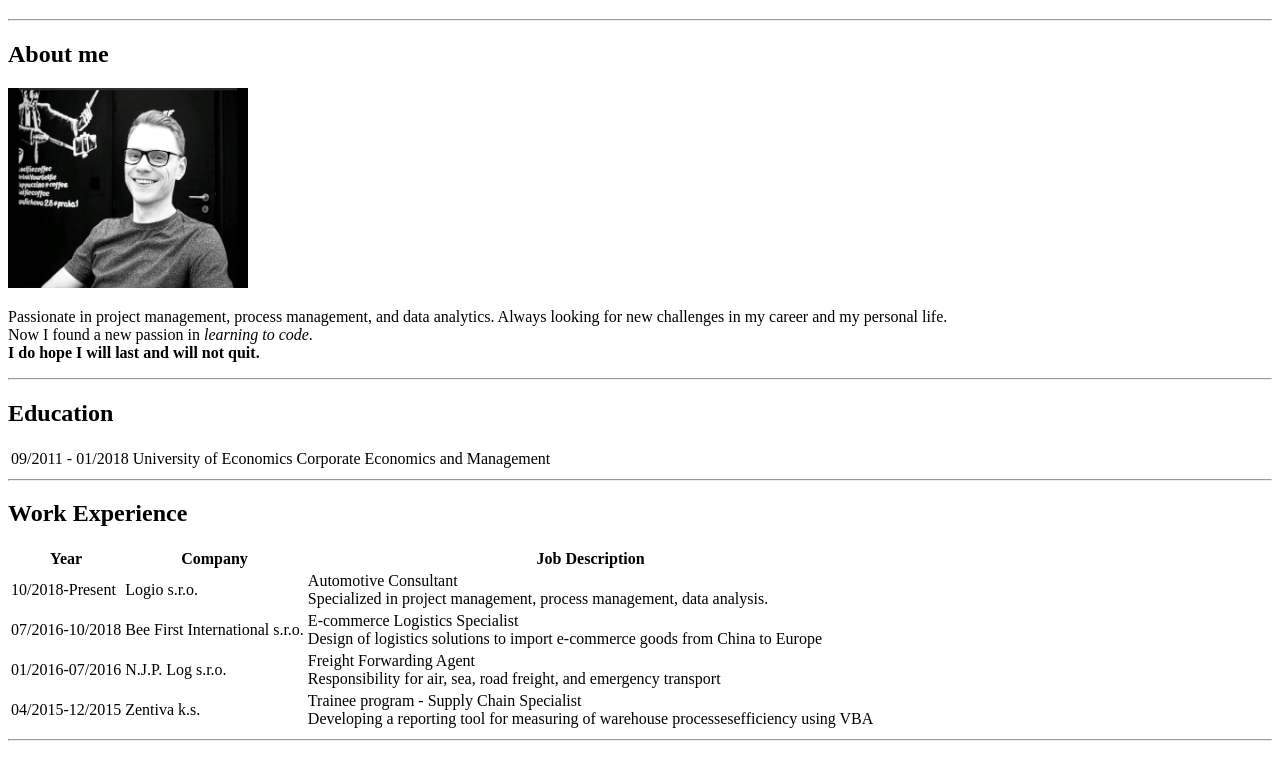
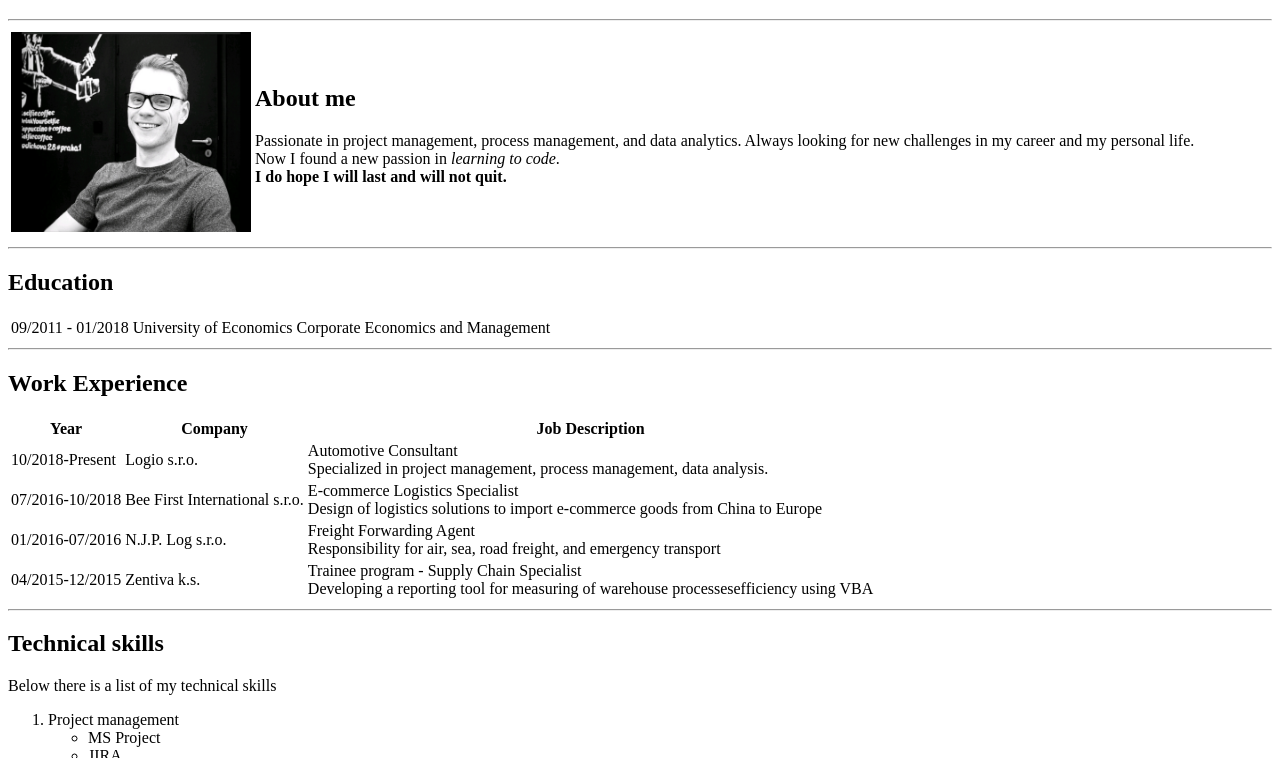
Before and after one commit to Devcza/My-first-html-webpage-CV, a plain HTML site: page index.html in a window 1280 px wide. Shown: the part 61-819 px from the top of the page. Drawn offline with Linux system fonts and the light colour scheme.

Commit message:
Update index.html

```diff
--- a/index.html
+++ b/index.html
@@ -10,16 +10,20 @@
   <h1>Jan Devera Resume</h1>
   <hr>
 <!-- Section about me -->
-
-  <h2>About me</h2>
-  <img src="images\Honza-photo-in-coffeshop.jpg" alt="Jan Devera photo in coffeshop" width="240" height="200">
-  <p>Passionate in project management, process management, and data analytics.
-    Always looking for new challenges in my career and my personal life. <br>
-    Now I found a new passion in <em>learning to code</em>.<br>
-    <strong>I do hope I will last and will not quit.</strong></p>
-
-
-
+  <table>
+    <tbody>
+      <tr>
+        <td><img src="images\Honza-photo-in-coffeshop.jpg" alt="Jan Devera photo in coffeshop" width="240" height="200"></td>
+        <td>
+          <h2>About me</h2>
+          <p>Passionate in project management, process management, and data analytics.
+            Always looking for new challenges in my career and my personal life. <br>
+            Now I found a new passion in <em>learning to code</em>.<br>
+            <strong>I do hope I will last and will not quit.</strong></p>
+        </td>
+      </tr>
+    </tbody>
+  </table>
   <hr>
 <!-- Education section -->
   <h2>Education</h2>
```
